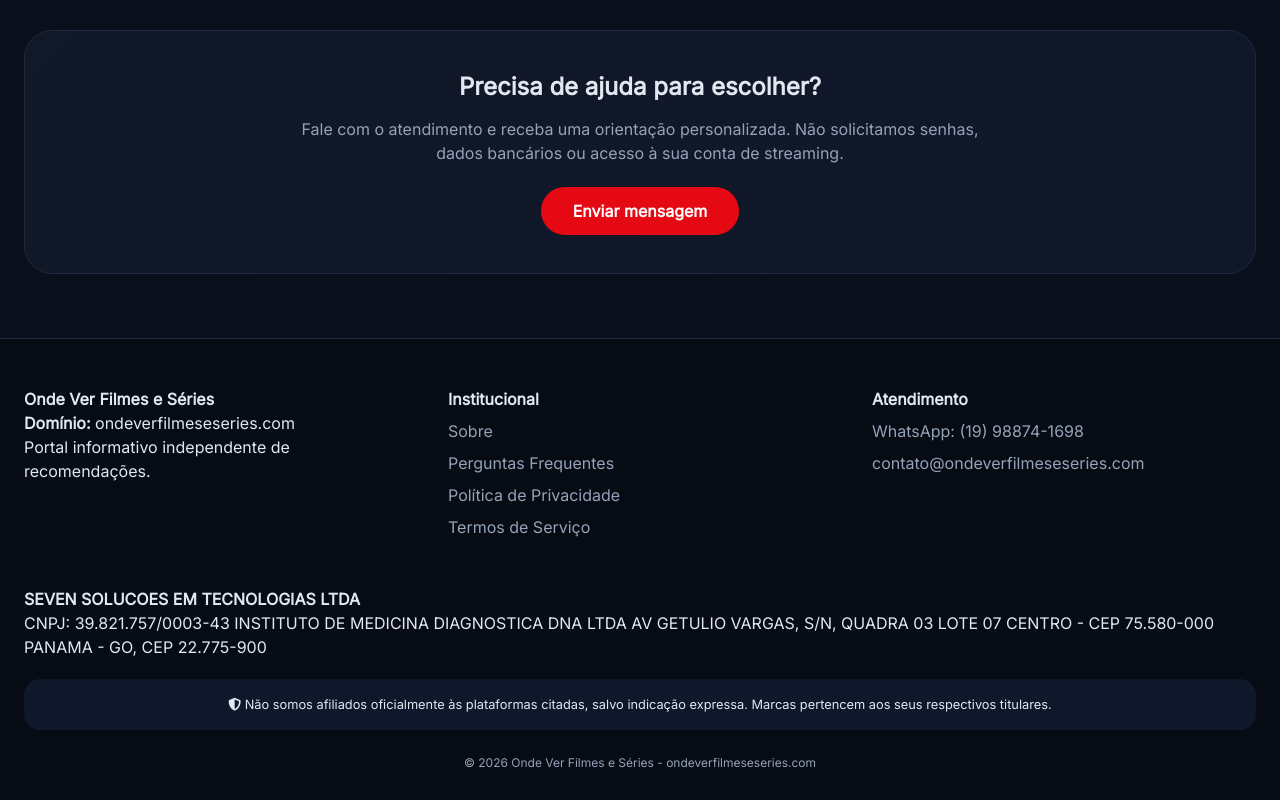
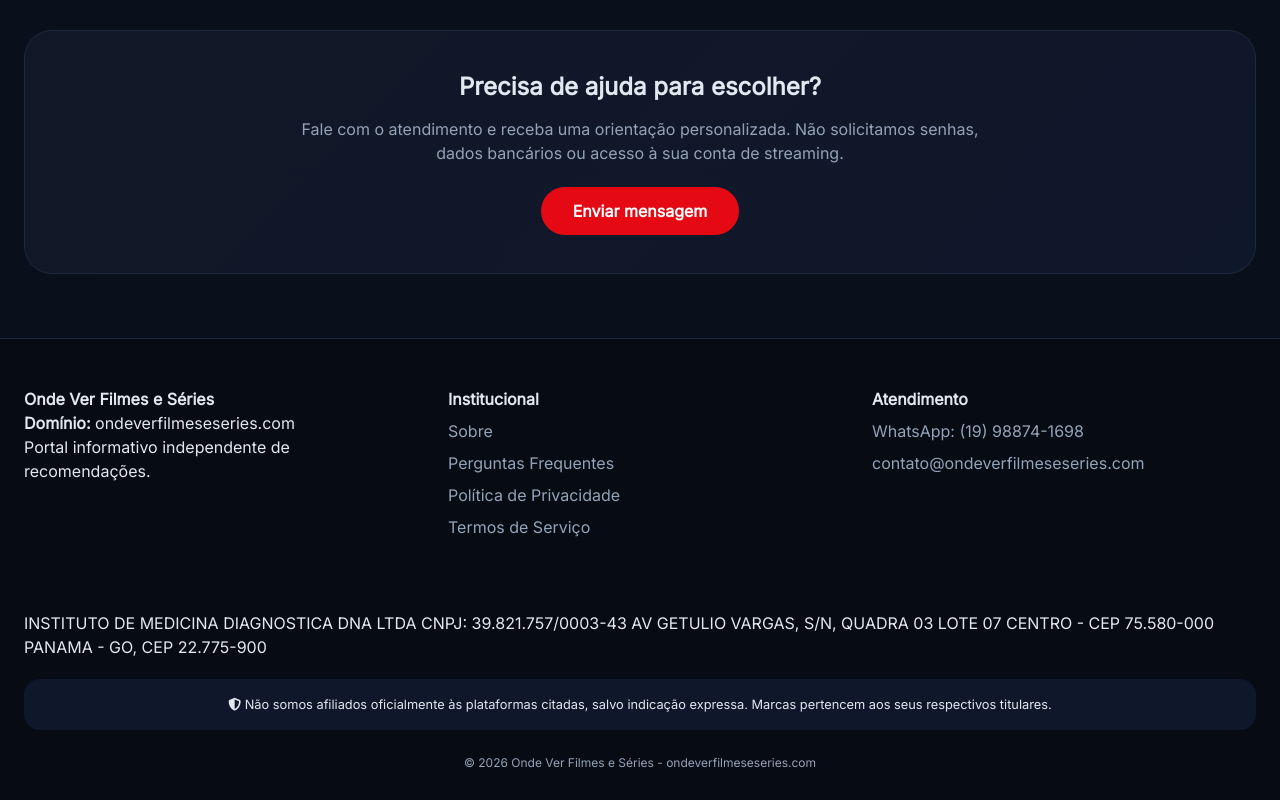
Before and after one commit to felipefreitas674898/ondeassistirfilmeseseries, a plain HTML site: page index.html in a window 1280 px wide. Shown: the part 4145-4945 px from the top of the page. Drawn offline with Linux system fonts and the light colour scheme.

Commit message:
Update index.html

```diff
--- a/index.html
+++ b/index.html
@@ -141,9 +141,9 @@
         </div>
       </div>
       <div class="company-info">
-        <strong>SEVEN SOLUCOES EM TECNOLOGIAS LTDA</strong><br>
-        CNPJ: 39.821.757/0003-43
-INSTITUTO DE MEDICINA DIAGNOSTICA DNA LTDA
+        <strong></strong><br>
+        INSTITUTO DE MEDICINA DIAGNOSTICA DNA LTDA
+CNPJ: 39.821.757/0003-43
 AV GETULIO VARGAS, S/N, QUADRA 03 LOTE 07
 CENTRO - CEP 75.580-000
 PANAMA - GO, CEP 22.775-900
```
